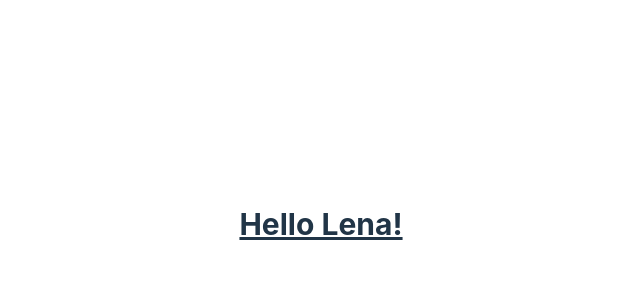
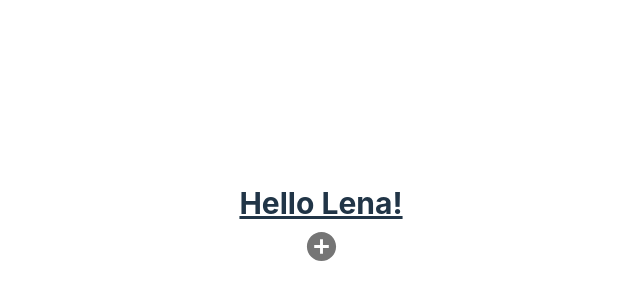
Before and after one commit to lenayoo/swift-design, a React (Vite) app: page / in a window 1280 px wide. Shown: the part 176-476 px from the top of the page, without its empty margins (319-959 px from the left). Built offline with nearby package versions, Linux system fonts and the light colour scheme.

Commit message:
fix structure

```diff
--- a/package.json
+++ b/package.json
@@ -10,6 +10,10 @@
     "preview": "vite preview"
   },
   "dependencies": {
+    "@emotion/react": "^11.11.4",
+    "@emotion/styled": "^11.11.5",
+    "@mui/icons-material": "^5.15.20",
+    "@mui/material": "^5.15.20",
     "react": "^18.2.0",
     "react-dom": "^18.2.0"
   },
--- a/src/App.tsx
+++ b/src/App.tsx
@@ -1,9 +1,13 @@
 import "./App.css";
+import AddCircleIcon from "@mui/icons-material/AddCircle";
 
 function App() {
   return (
     <>
-      <h1 className="text-3xl font-bold underline">Hello Lena!</h1>
+      <div className="pb-2">
+        <h1 className="text-3xl font-bold underline">Hello Lena!</h1>
+      </div>
+      <AddCircleIcon fontSize="large" color="action" />
     </>
   );
 }
--- /dev/null
+++ b/src/components/Container.tsx
@@ -0,0 +1,5 @@
+import React from "react";
+
+export const Container = () => {
+  return <div>Container</div>;
+};
--- a/src/components/Footer.tsx
+++ /dev/null
@@ -1,7 +0,0 @@
-import React from "react";
-
-const Footer = () => {
-  return <div>Footer</div>;
-};
-
-export default Footer;
```
Also changed, not shown: 1 other file (tests, documents, lock files or other folders).
